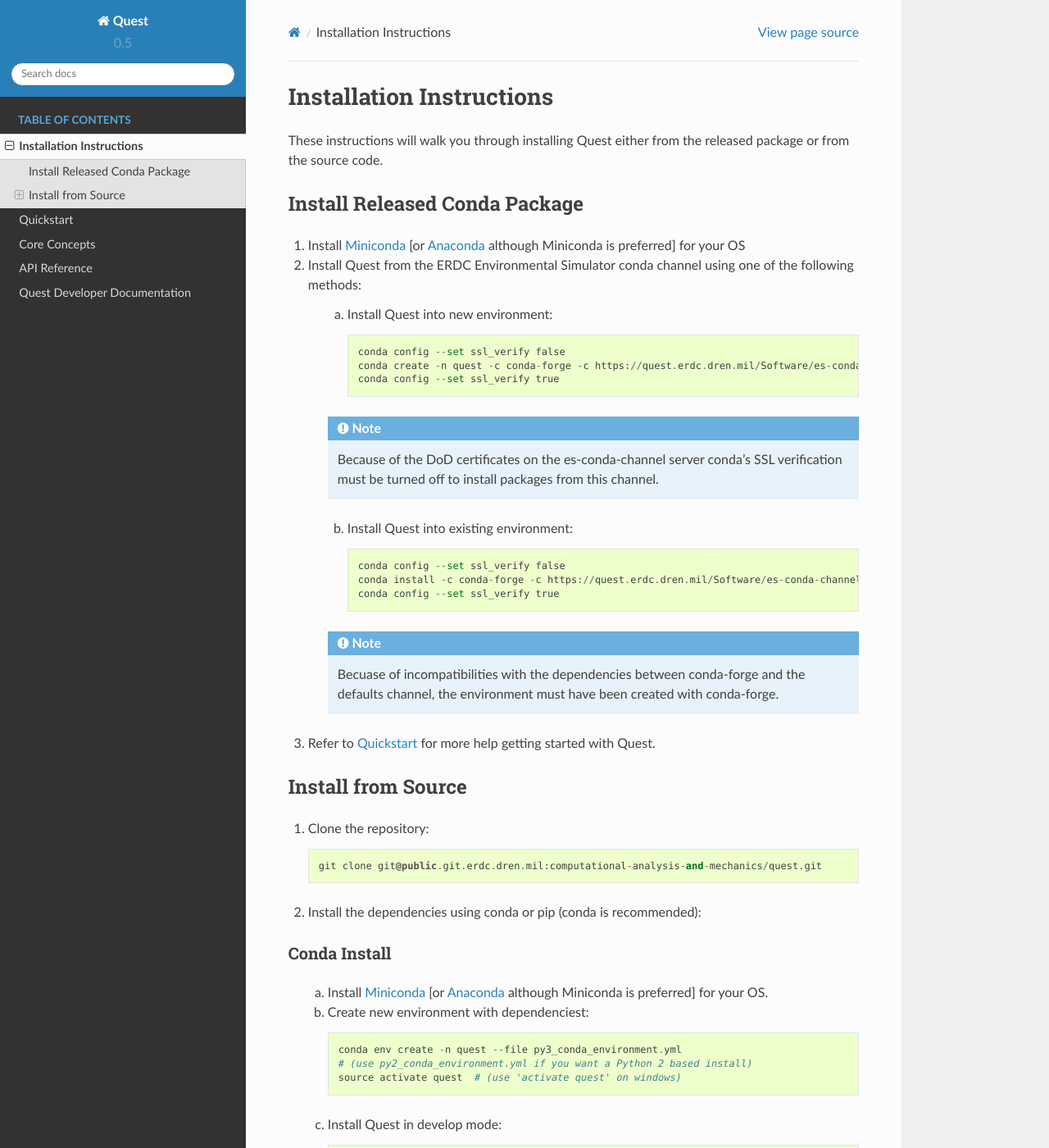
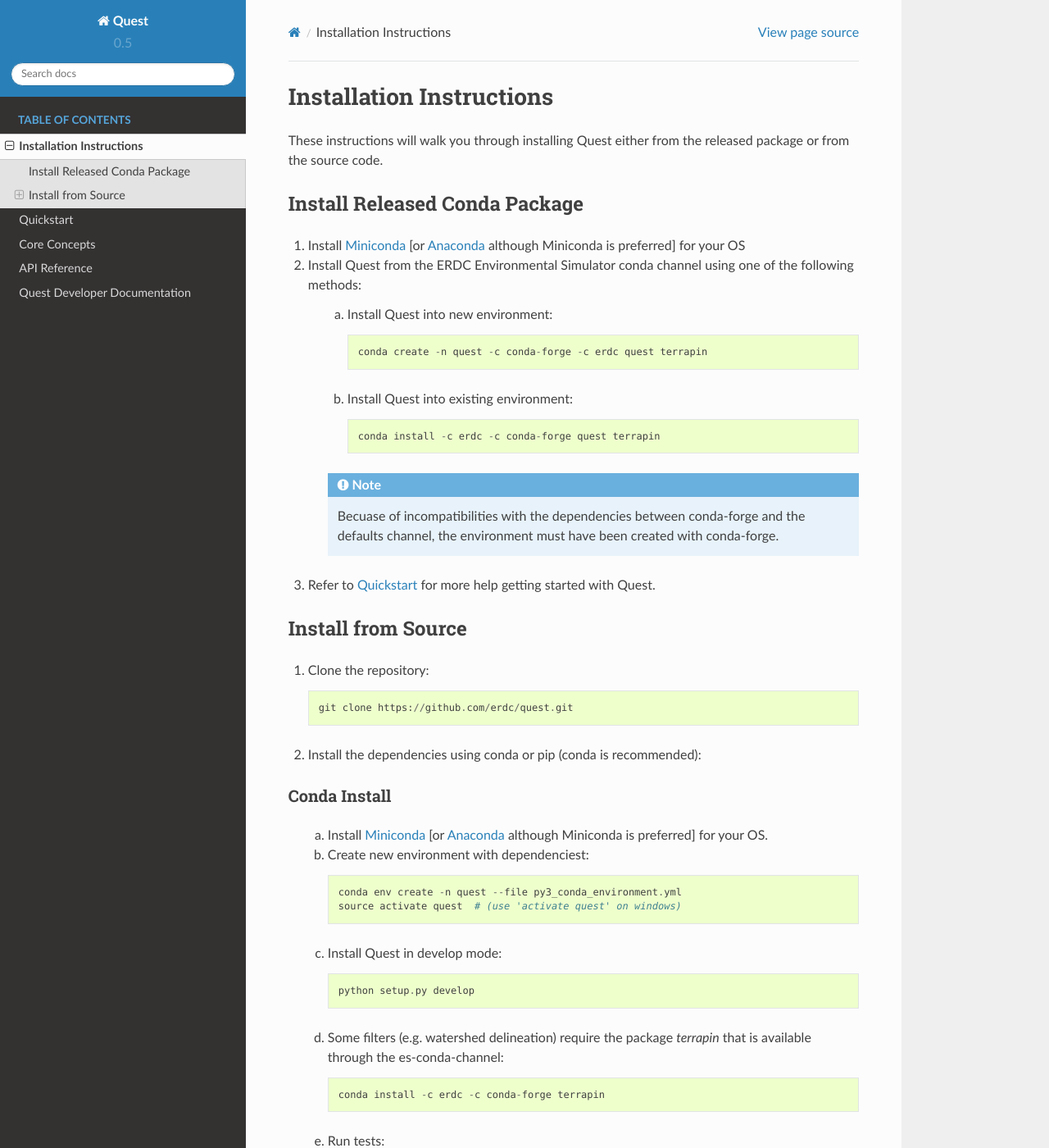
Before and after one commit to erdc/quest, a Sphinx documentation site: the page built from docs/install.rst, in a window 1280 px wide and 1400 px high. Shown: the whole window at 82% size. Built offline with Sphinx 7.4.7 and the Read the Docs theme 2.0.0, drawn with Linux system fonts in a browser that asks for light colours; pages that are not in the unit, such as notebooks, are missing from menus; some of the changed text lies outside the part shown.

Commit message:
Updated the docs for installation of quest and terrapin. (#31)

```diff
--- a/docs/install.rst
+++ b/docs/install.rst
@@ -12,20 +12,11 @@ Install Released Conda Package
 
     a. Install Quest into new environment::
 
-        conda config --set ssl_verify false
-        conda create -n quest -c conda-forge -c https://quest.erdc.dren.mil/Software/es-conda-channel/ terrapin quest
-        conda config --set ssl_verify true
-
-    .. note::
-
-        Because of the DoD certificates on the es-conda-channel server conda's SSL verification must be turned off to install packages from this channel.
-
+        conda create -n quest -c conda-forge -c erdc quest terrapin
 
     b. Install Quest into existing environment::
 
-        conda config --set ssl_verify false
-        conda install -c conda-forge -c https://quest.erdc.dren.mil/Software/es-conda-channel/ terrapin quest
-        conda config --set ssl_verify true
+        conda install -c erdc -c conda-forge quest terrapin
 
     .. note::
 
@@ -38,7 +29,7 @@ Install from Source
 
 1. Clone the repository::
 
-    git clone git@public.git.erdc.dren.mil:computational-analysis-and-mechanics/quest.git
+    git clone https://github.com/erdc/quest.git
 
 2. Install the dependencies using conda or pip (conda is recommended):
 
@@ -50,7 +41,6 @@ Conda Install
     b. Create new environment with dependenciest::
 
             conda env create -n quest --file py3_conda_environment.yml
-            # (use py2_conda_environment.yml if you want a Python 2 based install)
             source activate quest  # (use 'activate quest' on windows)
 
     c. Install Quest in develop mode::
@@ -61,9 +51,7 @@ Conda Install
     ........
     d. Some filters (e.g. watershed delineation) require the package `terrapin` that is available through the es-conda-channel::
 
-        conda config --set ssl_verify false
-        conda install -y -c https://quest.erdc.dren.mil/Software/es-conda-channel/ terrapin
-        conda config --set ssl_verify true
+        conda install -c erdc -c conda-forge terrapin
 
     e. Run tests::
 
```
